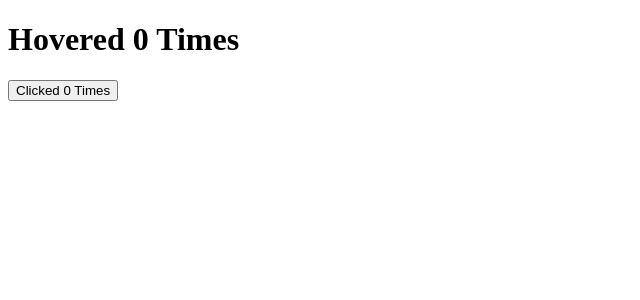
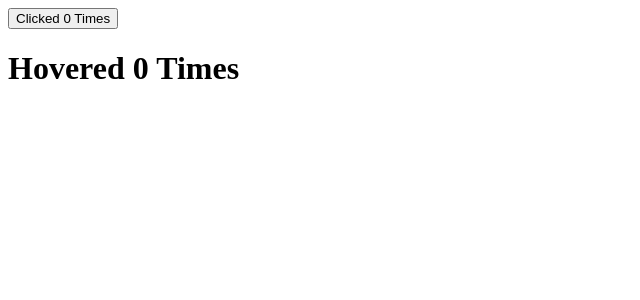
Before and after one commit to JHA-Jahid/myreact, a React (Create React App) app: page / in a window 1280 px wide. Shown: the top 300 px of the page, without its empty margins (0-640 px from the left). Built offline with nearby package versions, Linux system fonts and the light colour scheme.

Commit message:
Learning How to work with render props

```diff
--- a/src/App.js
+++ b/src/App.js
@@ -1,11 +1,20 @@
 import ClickCounter from './components/ClickCounter';
+import Counter from './components/Counter';
 import HoverCounter from './components/HoverCounter';
 
 function App() {
     return (
         <div className="App">
-            <HoverCounter />
-            <ClickCounter />
+            <Counter>
+                {(count, incrementCount) => (
+                    <ClickCounter count={count} incrementCount={incrementCount} />
+                )}
+            </Counter>
+            <Counter>
+                {(count, incrementCount) => (
+                    <HoverCounter count={count} incrementCount={incrementCount} />
+                )}
+            </Counter>
         </div>
     );
 }
--- /dev/null
+++ b/src/components/Counter.js
@@ -0,0 +1,19 @@
+import { Component } from 'react';
+
+export class Counter extends Component {
+    state = {
+        count: 0,
+    };
+
+    incrementCount = () => {
+        this.setState((prevState) => ({ count: prevState.count + 1 }));
+    };
+
+    render() {
+        const { children } = this.props;
+        const { count } = this.state;
+        return children(count, this.incrementCount);
+    }
+}
+
+export default Counter;
--- a/src/components/HOC/withCounter.js
+++ b/src/components/HOC/withCounter.js
@@ -2,14 +2,6 @@ import React from 'react';
 
 function withCounter(OriginalComponent) {
     class NewComponent extends React.Component {
-        state = {
-            count: 0,
-        };
-
-        incrementCount = () => {
-            this.setState((prevState) => ({ count: prevState.count + 1 }));
-        };
-
         render() {
             const { count } = this.state;
             return <OriginalComponent count={count} incrementCount={this.incrementCount} />;
```
Also changed, not shown: src/components/ClickCounter.js (+3 -5 lines), src/components/HoverCounter.js (+3 -5 lines), src/components/User.js (added, +8 -0 lines).
